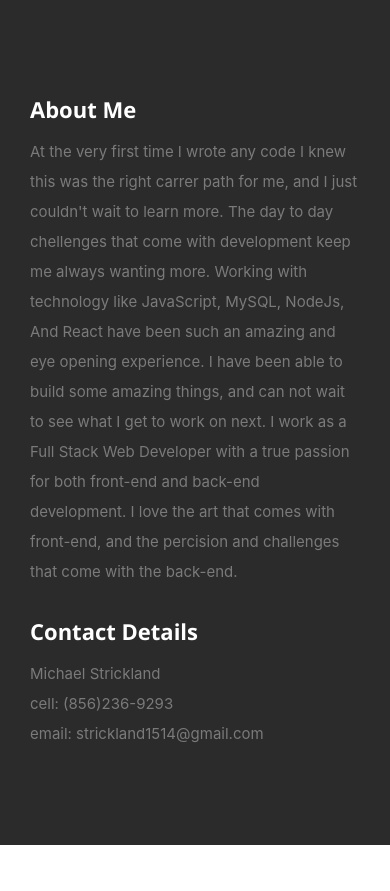
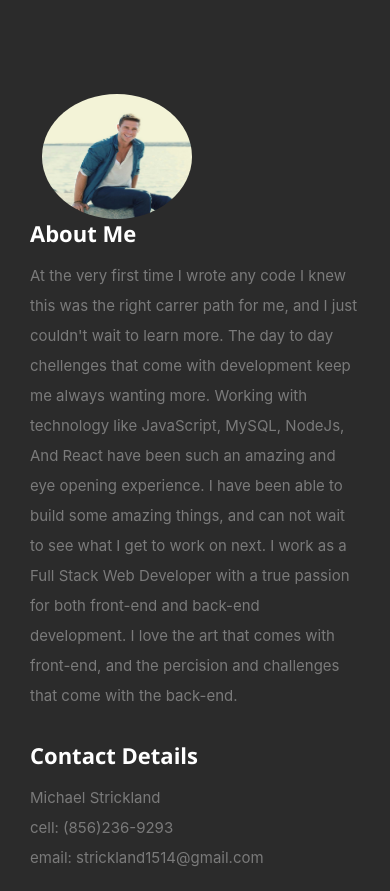
Before and after one commit to michaeladamstrickland/React-Portfolio, a React (Create React App) app: page / in a window 390 px wide. Shown: the part 846-1737 px from the top of the page. Built offline with nearby package versions, Linux system fonts and the light colour scheme.

Commit message:
new profile picture

```diff
--- a/public/css/layout.css
+++ b/public/css/layout.css
@@ -208,8 +208,8 @@ ul#nav li.current a { color: #F06000; }
 }
 #about .profile-pic {
    position: relative;
-   width: 120px;
-   height: 120px;
+   width: 420px;
+   height: 280px;
    border-radius: 100%;
 }
 #about .contact-details { width: 41.66667%; }
--- a/public/css/media-queries.css
+++ b/public/css/media-queries.css
@@ -215,7 +215,11 @@
 
    /* About Section
    -------------------------------------------------------------------- */
-   #about .profile-pic { display: none; }
+   #about .profile-pic {
+      display: flex;
+      width: 150px;
+      height: 125px;
+   }
    #about .download .button {
       width: 100%;
       text-align: center;
```
Also changed, not shown: public/images/profilepic.jpg.
